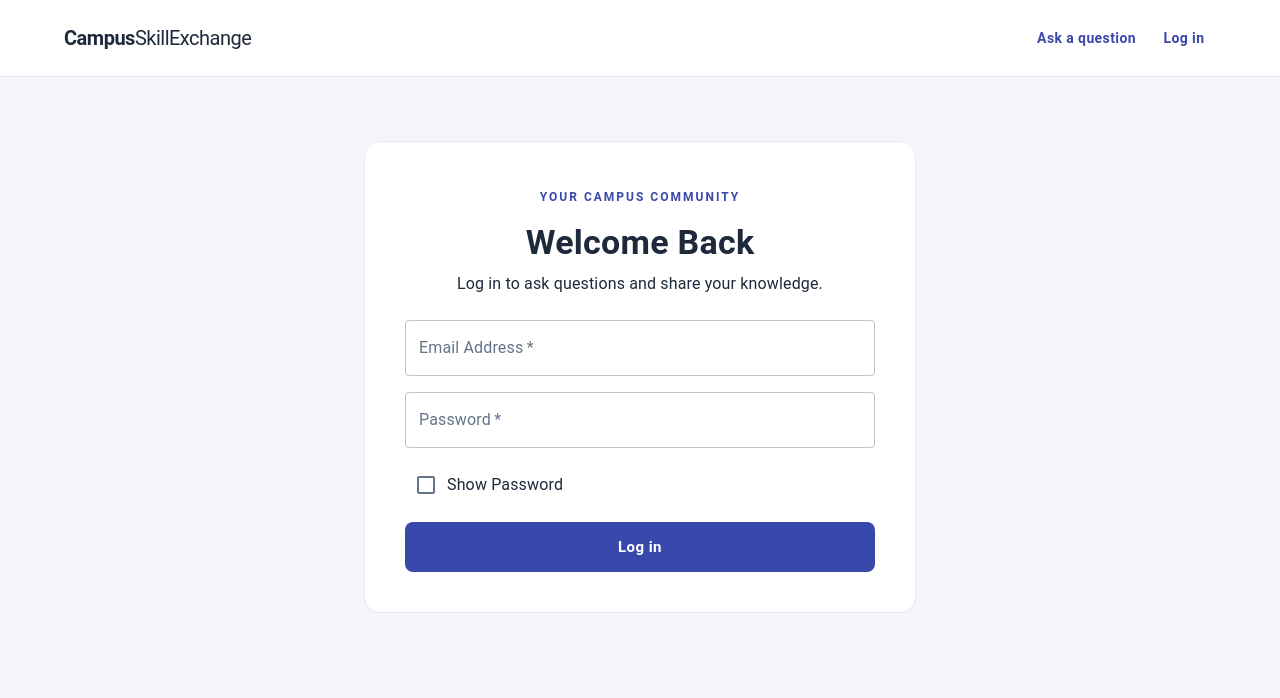
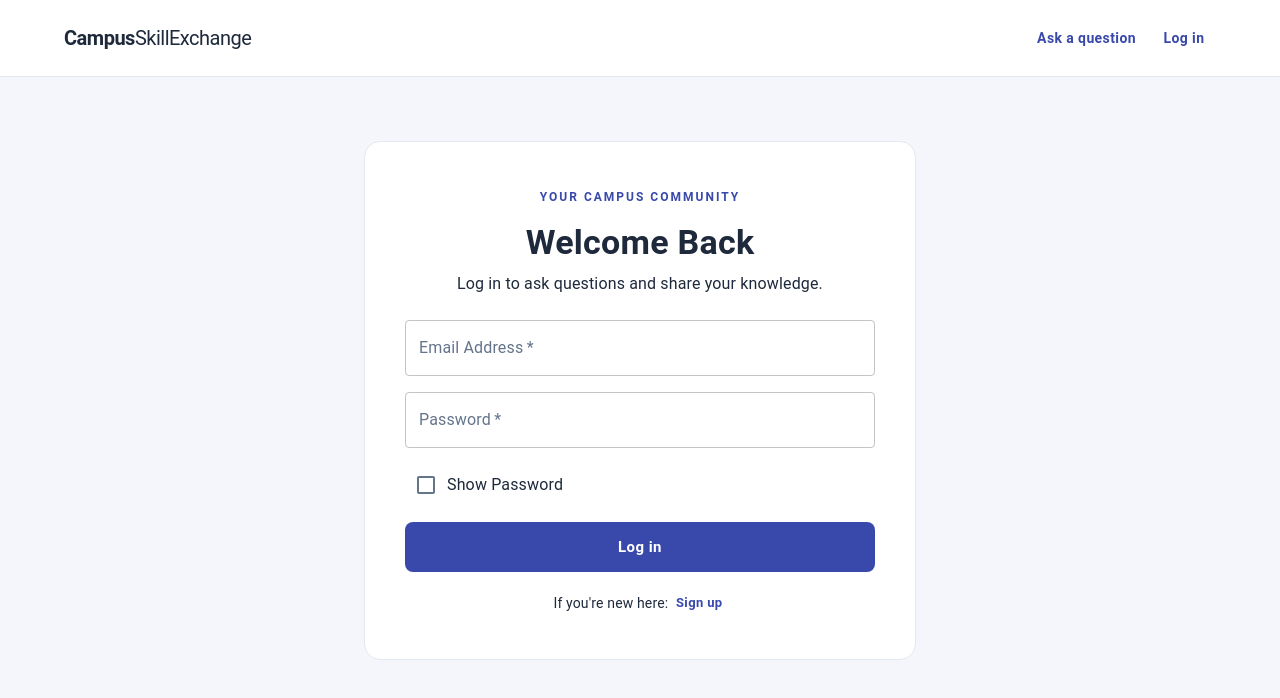
Before and after one commit to twun13-grupp4/Campus-Skill-Exchange, a React (Vite) app in the folder client/: page /login in a window 1280 px wide. Shown: the top 698 px of the page. Built offline with nearby package versions, Linux system fonts and the light colour scheme.

Commit message:
added a Sign up button below the login button

```diff
--- a/client/src/pages/LoginPage.jsx
+++ b/client/src/pages/LoginPage.jsx
@@ -118,6 +118,26 @@ function LoginPage() {
                         Log in
                     </Button>
 
+                    <Box sx={{ textAlign: 'center' }}>
+                        <Typography component="span" variant="body2" color="text.secondary">
+                            If you're new here:{' '}
+                        </Typography>
+
+                        <Button
+                           type="button"
+                           variant="text"
+                           size="small"
+                           sx={{
+                            textTransform: 'none',
+                            fontWeight: 600,
+                            minWidth: 'auto',
+                            p: 0.5,
+                           }}
+                        >
+                            Sign up
+                        </Button>
+                    </Box>
+
                     {submitted && (
                         <Alert severity="info">
                             This form is a demo. Login is not connected yet.
```
